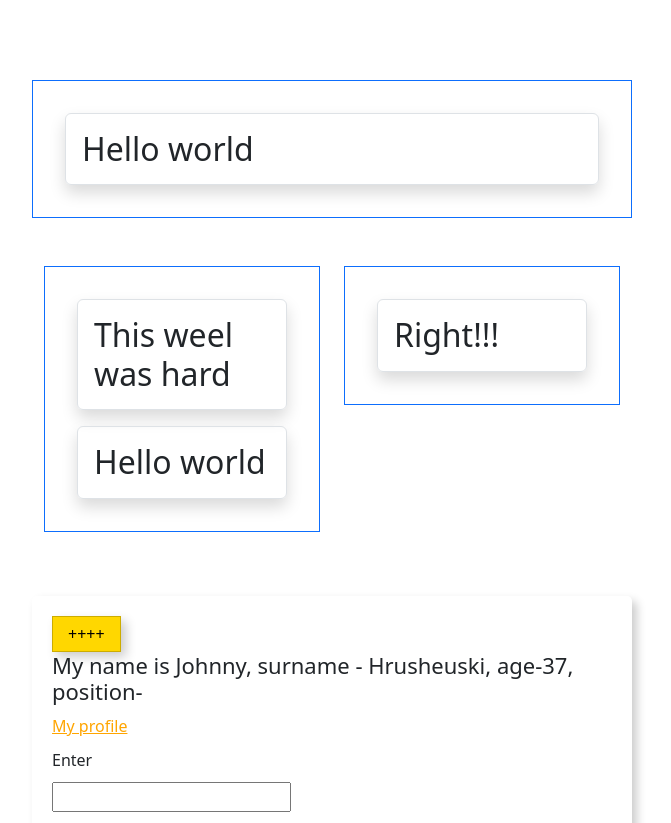
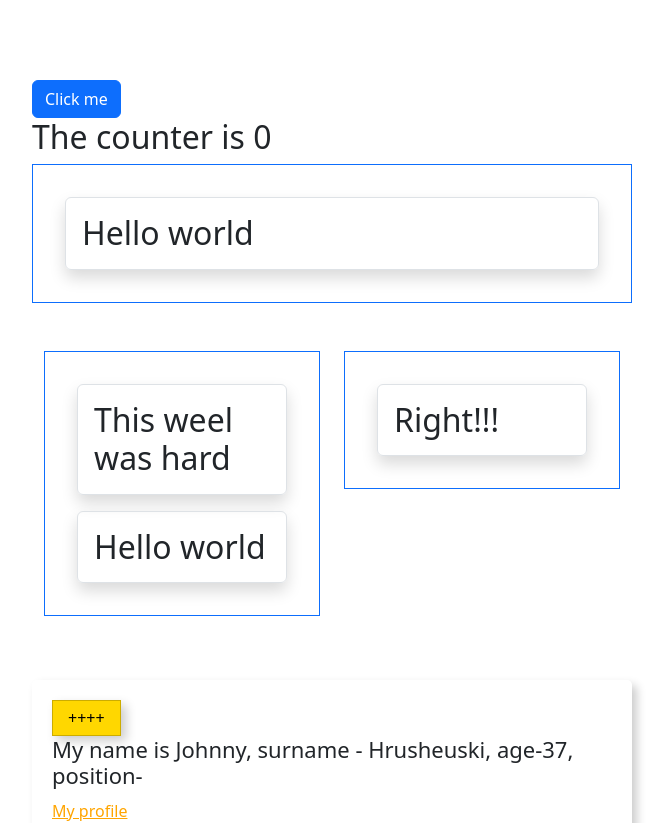
Before and after one commit to gruand13/React-lessons, a React (Create React App) app in the folder my-app/: page / in a window 1280 px wide. Shown: the top 823 px of the page, without its empty margins (308-979 px from the left). Built offline with nearby package versions, Linux system fonts and the light colour scheme.

Commit message:
render-props pattern

```diff
--- a/my-app/src/App.js
+++ b/my-app/src/App.js
@@ -113,9 +113,45 @@
     )
 }
 
+const Message = (props)=>{
+    return(
+        <h2>The counter is {props.counter}</h2>
+    )
+}
+
+class Counter extends Component {
+    state={
+        counter:0
+    }
+    changeCounter =()=>{
+        this.setState(({counter})=>({
+            counter : counter +1
+        }))
+    }
+    render(){
+        return(
+            <>
+            <button
+            className={"btn btn-primary"}
+            onClick={this.changeCounter}>
+                Click me
+            </button>
+            {/* <Message counter={this.state.counter}/> */}
+            {this.props.render(this.state.counter)}
+            </>
+        )
+    }
+}
+
+
 function App() {
   return (
     <Wrapper>
+
+        <Counter render={counter =>(
+            <Message counter={counter}/>
+        )}/>
+
         <HelloGreeting/>
         <BootstrapTest
             left={
```
